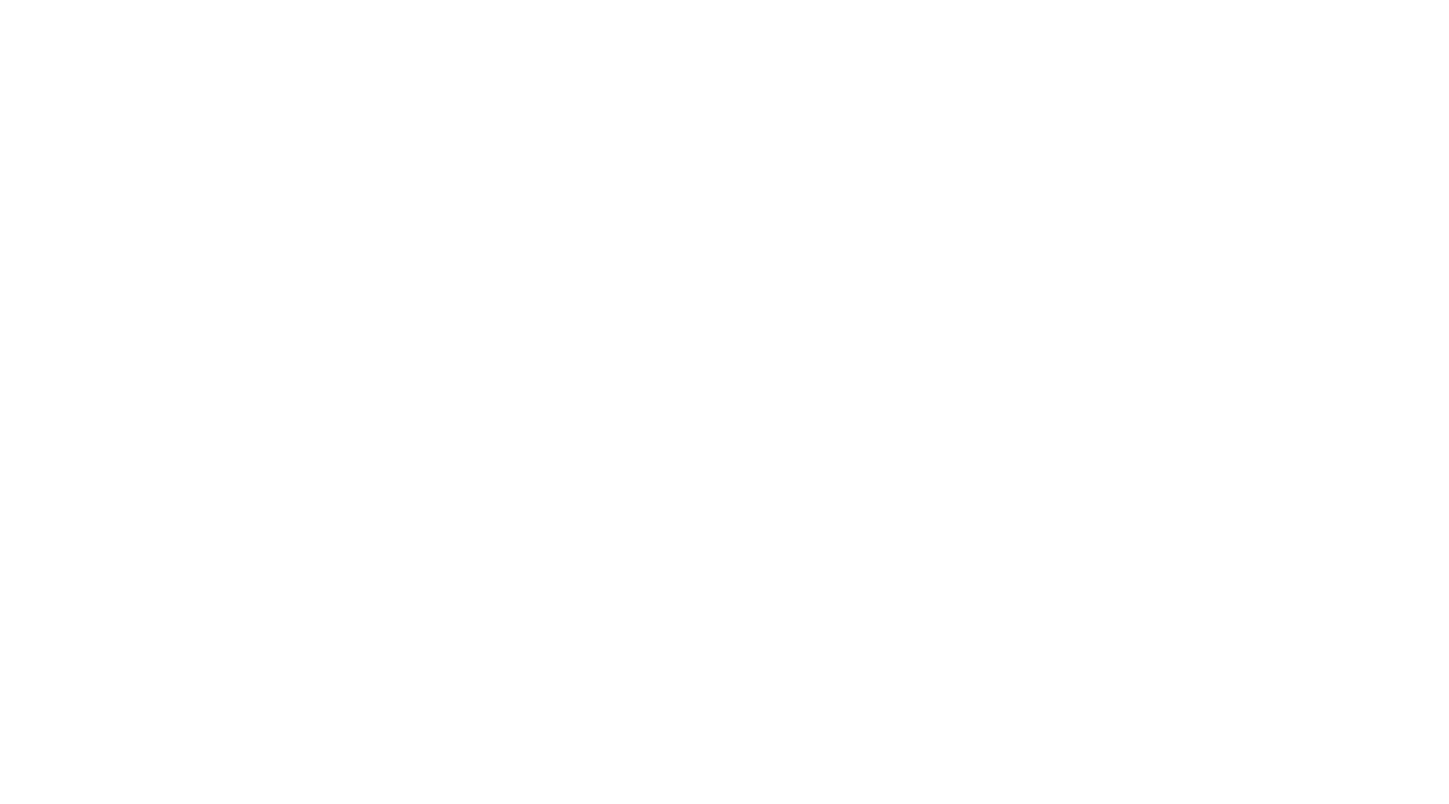
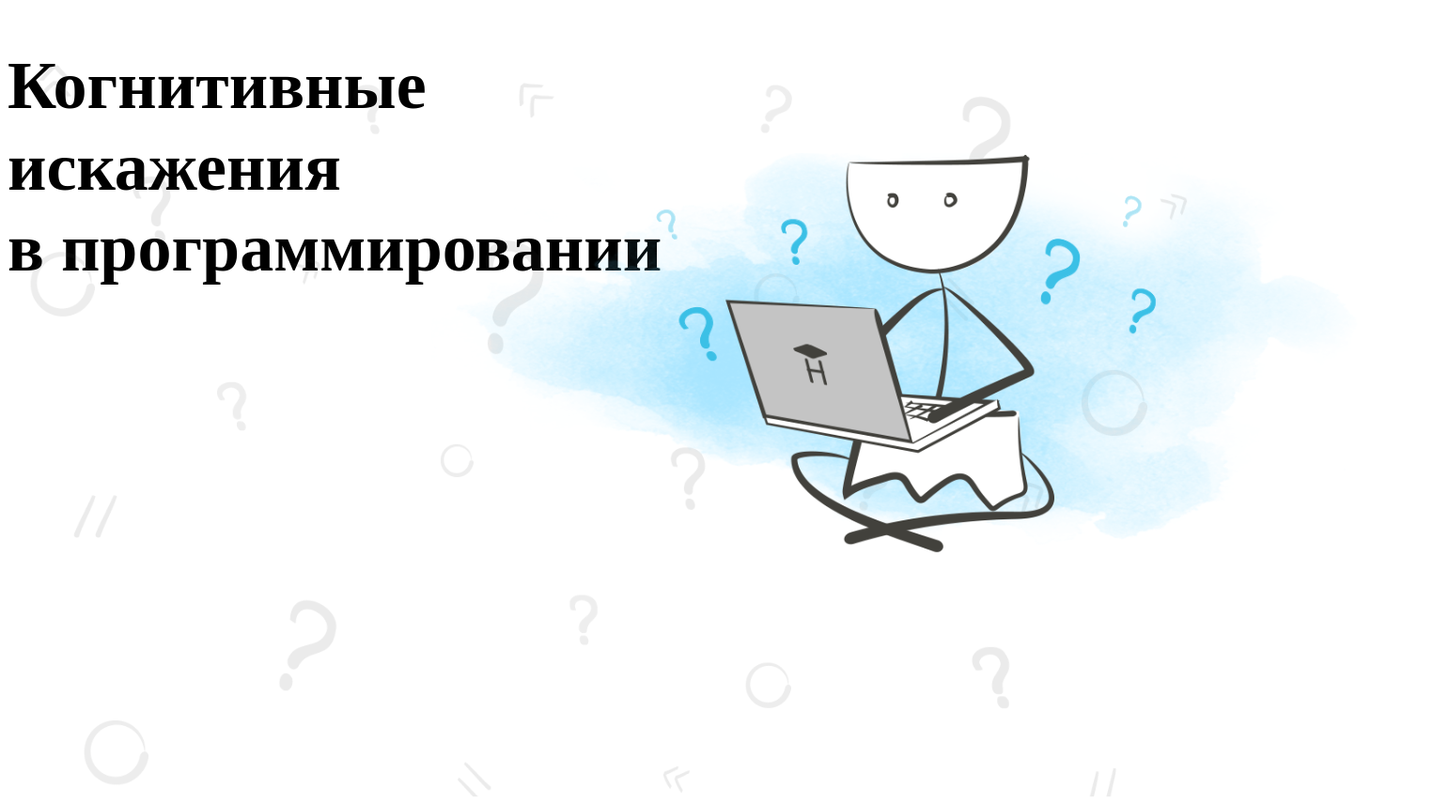
Before and after one commit to Roisler/layout-designer-project-58, a website: page src/index.html in a window 1280 px wide. Shown: the whole page at 94% size, 1542 px wide, since content can reach past the window. Before the commit the page ends 800 px from the top, so only its background shows below. Drawn offline with Linux system fonts and the light colour scheme; a web font is replaced by a local one.

Commit message:
edit title index.html

```diff
--- a/src/index.html
+++ b/src/index.html
@@ -4,14 +4,17 @@
     <meta charset="UTF-8">
     <meta name="viewport" content="width=device-width, initial-scale=1.0">
     <meta http-equiv="X-UA-Compatible" content="ie=edge">
-    <title>Когнитивные искажения</title>
+    <title>Когнитивные искажения Roisler</title>
     <link rel="preconnect" href="https://fonts.googleapis.com">
     <link rel="preconnect" href="https://fonts.gstatic.com" crossorigin>
     <link href="https://fonts.googleapis.com/css2?family=Neucha&family=Open+Sans:wght@400;700&display=swap" rel="stylesheet">
     <link rel="stylesheet" href="styles/style.css">
 </head>
 <body>
-    <header></header>
+    <header>
+        <h1>Когнитивные<br>искажения<br>в программировании</h1>
+        <img class="header-image" src="./assets/img/main.png" alt="Нарисованный человек с ноутбуком">
+    </header>
     <main></main>
     <footer></footer>
 </body>
--- a/src/styles/style.css
+++ b/src/styles/style.css
@@ -33,3 +33,32 @@
   justify-content: center;
   padding: 100px 0;
 }
+header {
+  position: relative;
+  height: 100vh;
+}
+
+.header-image {
+  position: absolute;
+  top: 55px;
+  right: -270px;
+
+  height: 525px;
+}
+/* Background */
+header::before {
+  position: absolute;
+  top: 0;
+  left:0;
+
+  width: 100%;
+  height: 100%;
+
+  background-image: url("../assets/img/background.png");
+
+  background-repeat: no-repeat;
+  background-size: cover;
+  opacity: 0.1;
+
+  content: "";
+}
```
Also changed, not shown: src/assets/img/background.png (added), src/assets/img/main.png (added).
